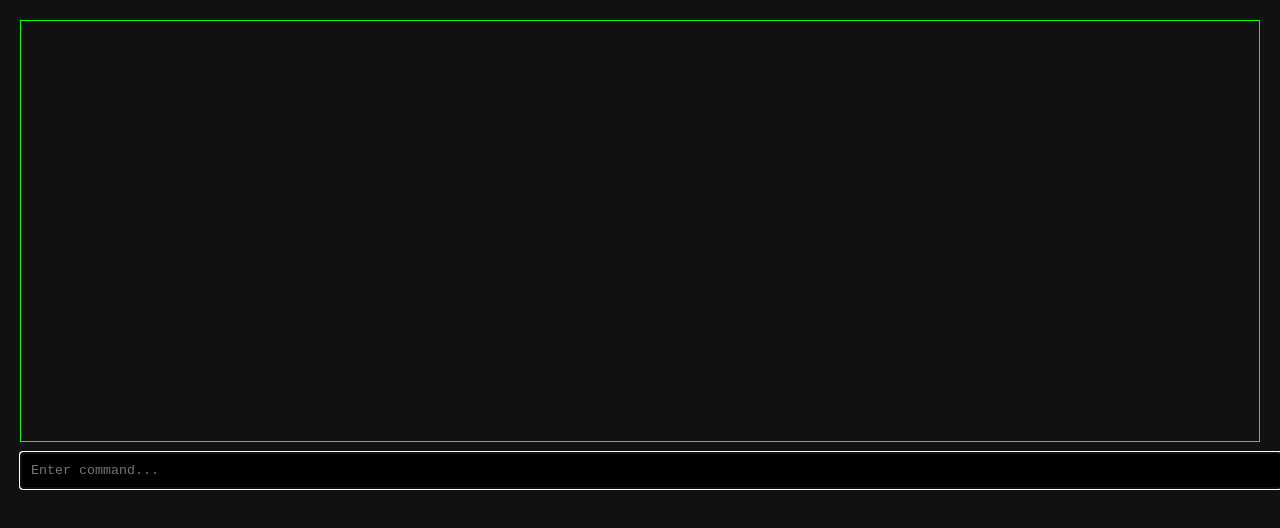
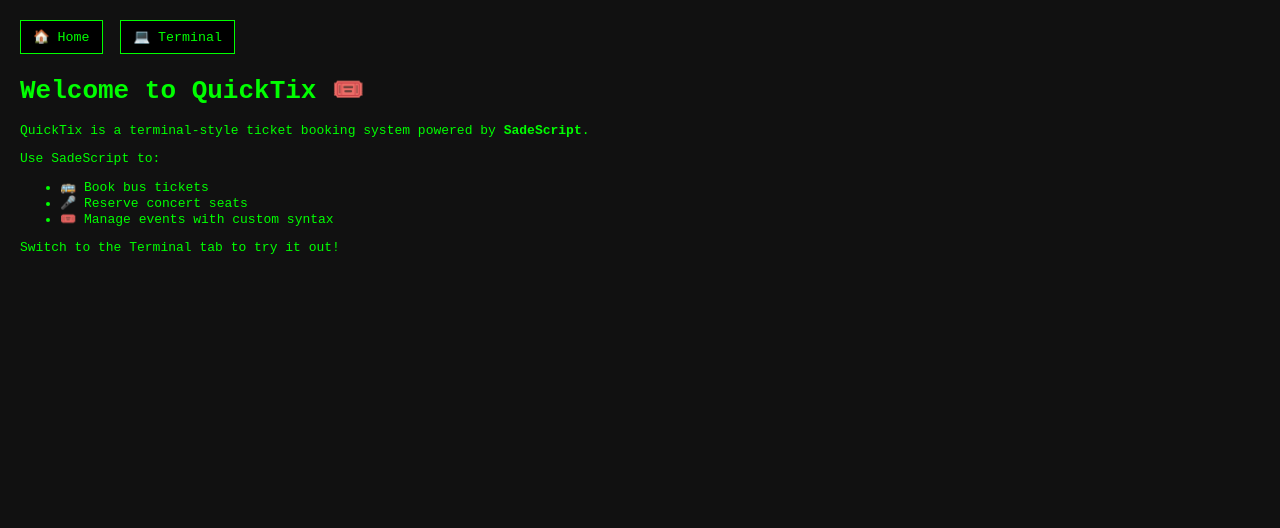
Before and after one commit to daryn-brown/Custom-Language-With-Compiler, a plain HTML site: page static/index.html in a window 1280 px wide. Drawn offline with Linux system fonts and the light colour scheme.

Commit message:
add homepage

```diff
--- a/static/index.html
+++ b/static/index.html
@@ -2,7 +2,7 @@
 <html lang="en">
 <head>
   <meta charset="UTF-8" />
-    <title>Ticket Booking CLI</title>
+  <title>QuickTix - SadeScript CLI</title>
   <style>
     body {
       background: #111;
@@ -11,6 +11,29 @@
       margin: 0;
       padding: 20px;
     }
+
+    nav {
+      margin-bottom: 20px;
+    }
+
+    button {
+      background: #000;
+      color: #0f0;
+      border: 1px solid #0f0;
+      padding: 8px 12px;
+      font-family: monospace;
+      margin-right: 10px;
+      cursor: pointer;
+    }
+
+    .page {
+      display: none;
+    }
+
+    #home {
+      display: block;
+    }
+
     #output {
       white-space: pre-wrap;
       margin-bottom: 10px;
@@ -19,6 +42,7 @@
       border: 1px solid #0f0;
       padding: 10px;
     }
+
     #input {
       width: 100%;
       background: #000;
@@ -30,6 +54,28 @@
   </style>
 </head>
 <body>
+
+  <!-- Navigation -->
+  <nav>
+    <button onclick="showPage('home')">🏠 Home</button>
+    <button onclick="showPage('terminal')">💻 Terminal</button>
+  </nav>
+
+  <!-- Homepage -->
+  <div id="home" class="page">
+    <h1>Welcome to QuickTix 🎟️</h1>
+    <p>QuickTix is a terminal-style ticket booking system powered by <strong>SadeScript</strong>.</p>
+    <p>Use SadeScript to:</p>
+    <ul>
+      <li>🚌 Book bus tickets</li>
+      <li>🎤 Reserve concert seats</li>
+      <li>🎟️ Manage events with custom syntax</li>
+    </ul>
+    <p>Switch to the Terminal tab to try it out!</p>
+  </div>
+
+  <!-- Terminal Page -->
+  <div id="terminal" class="page">
     <div id="output"></div>
     <input
       id="input"
@@ -37,24 +83,40 @@
       autocomplete="off"
       autofocus
     />
+  </div>
 
+  <!-- Script -->
   <script>
+    function showPage(pageId) {
+      document.querySelectorAll('.page').forEach(p => p.style.display = 'none');
+      document.getElementById(pageId).style.display = 'block';
+
+      // Refocus input on terminal switch
+      if (pageId === 'terminal') {
+        setTimeout(() => {
+          const input = document.getElementById("input");
+          if (input) input.focus();
+        }, 50);
+      }
+    }
+
     const input = document.getElementById("input");
     const output = document.getElementById("output");
 
-      input.addEventListener("keydown", async function (e) {
+    input?.addEventListener("keydown", async function (e) {
       if (e.key === "Enter") {
         const command = input.value
-            .replace(/[“”]/g, '"') // Replace smart quotes with straight ones
-            .replace(/[‘’]/g, "'"); // If you ever add single quotes too;
+          .replace(/[“”]/g, '"')
+          .replace(/[‘’]/g, "'");
         appendToOutput(`>> ${command}`);
         input.value = "";
 
         const res = await fetch("/run", {
           method: "POST",
           headers: { "Content-Type": "application/json" },
-            body: JSON.stringify({ command }),
+          body: JSON.stringify({ command })
         });
+
         const data = await res.text();
         appendToOutput(data);
       }
@@ -65,5 +127,6 @@
       output.scrollTop = output.scrollHeight;
     }
   </script>
+
 </body>
 </html>
```
Also changed, not shown: 1 other file. Lines whose indentation alone changed are shown as unchanged.
